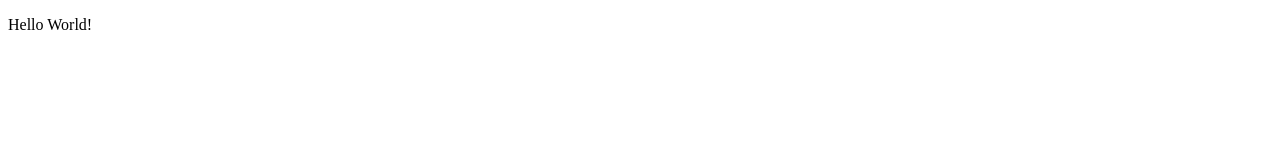
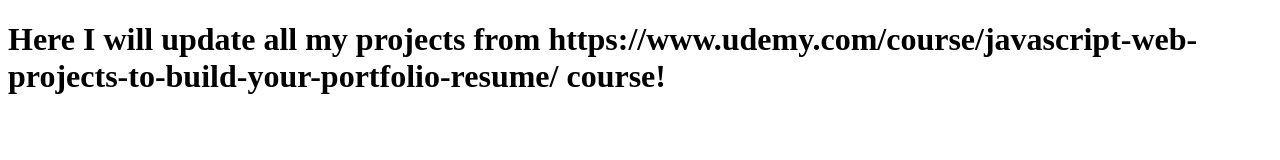
Before and after one commit to barhermel/javascript-web-projects-to-build-your-portfolio-resume, a plain HTML site: page index.html in a window 1280 px wide. Drawn offline with Linux system fonts and the light colour scheme.

Commit message:
add an headings to the index.html

```diff
--- a/index.html
+++ b/index.html
@@ -4,8 +4,8 @@
 
 </head>
 <body>
-    <p>
-        Hello World!
-    </p>
+    <h1>
+        Here I will update all my projects from https://www.udemy.com/course/javascript-web-projects-to-build-your-portfolio-resume/ course!
+    </h1>
 </body>
 </html>
```
